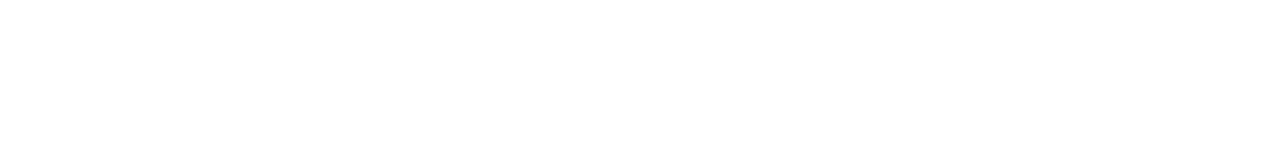
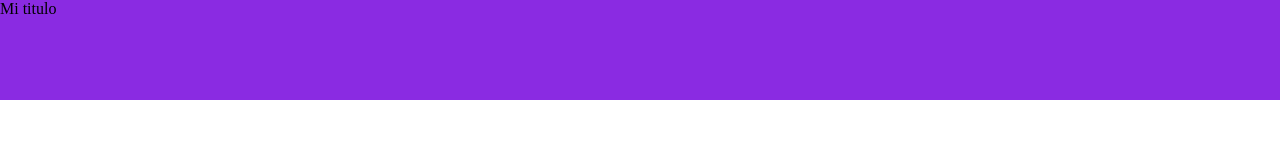
Before and after one commit to msil22/proyectox, a plain HTML site: page index.html in a window 1280 px wide. Drawn offline with Linux system fonts and the light colour scheme.

Commit message:
header y reseteo de css

```diff
--- a/estilos.css
+++ b/estilos.css
@@ -0,0 +1,10 @@
+*{
+    margin: 0;
+    padding: 0;
+    box-sizing: border-box;
+}
+
+header{
+    background-color: blueviolet;
+    height: 100px;
+}
--- a/index.html
+++ b/index.html
@@ -7,6 +7,6 @@
     <title>Github</title>
 </head>
 <body>
-
+    <header>Mi titulo</header>
 </body>
 </html>
```
